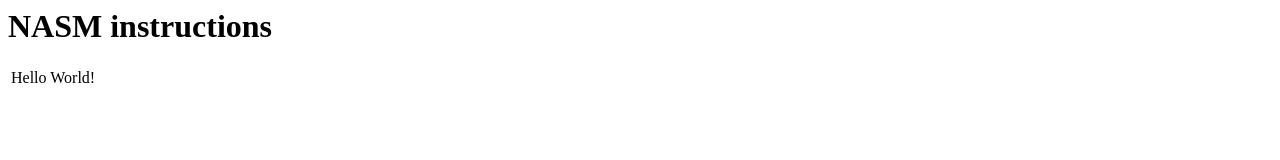
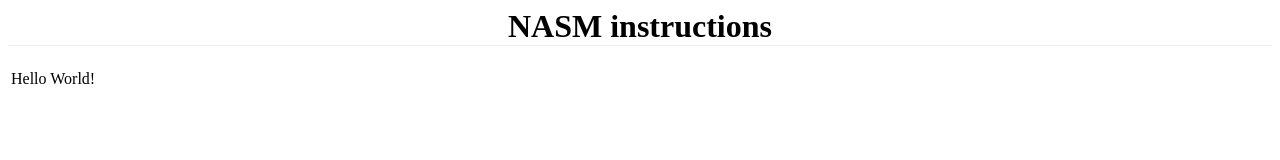
Before and after one commit to bugaevc/asmwall, a plain HTML site: page index.html in a window 1280 px wide. Drawn offline with Linux system fonts and the light colour scheme.

Commit message:
Add some basic styles

```diff
--- a/index.html
+++ b/index.html
@@ -2,6 +2,7 @@
 <head>
     <title>asmwall - NASM handbook</title>
     <script src="load_content.js"></script>
+    <link rel="stylesheet" href="styles.css"/>
 </head>
 <body>
     <h1>NASM instructions</h1>
--- /dev/null
+++ b/styles.css
@@ -0,0 +1,4 @@
+h1 {
+    text-align: center;
+    border-bottom: 1px solid #EEE;
+}
```
